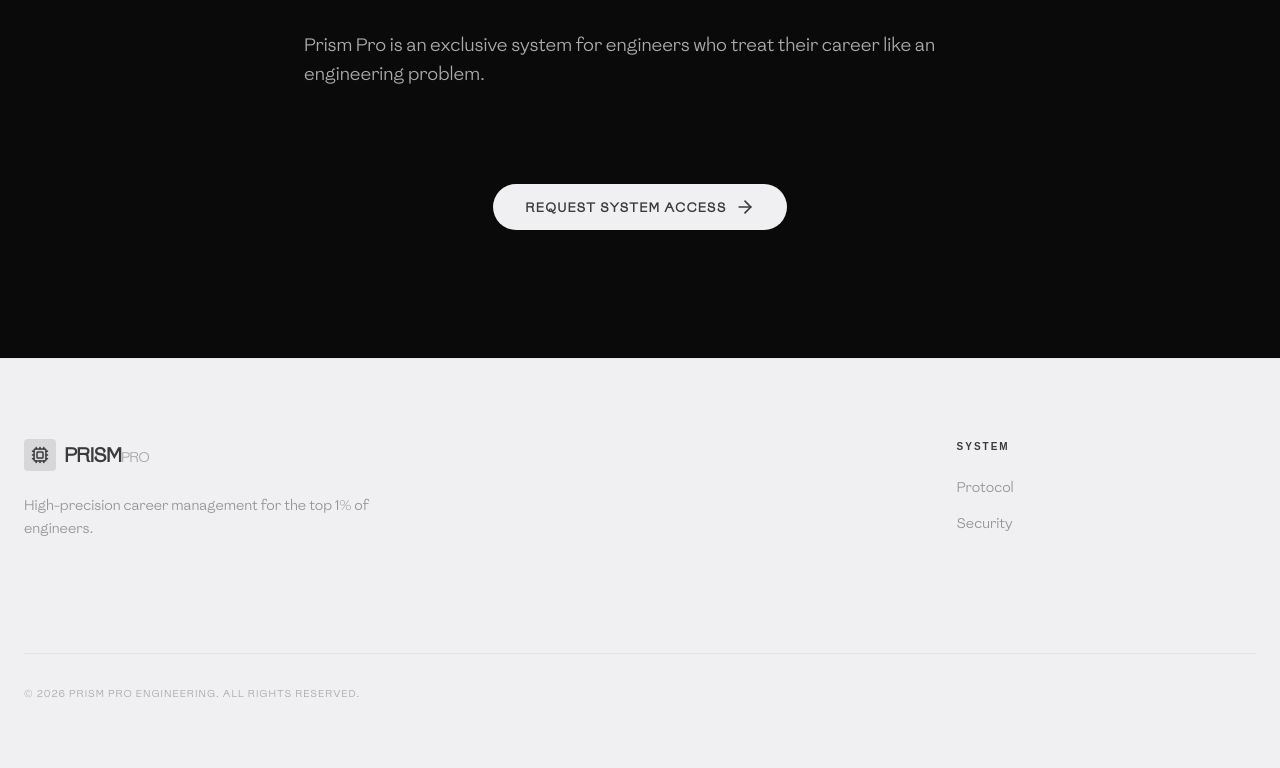
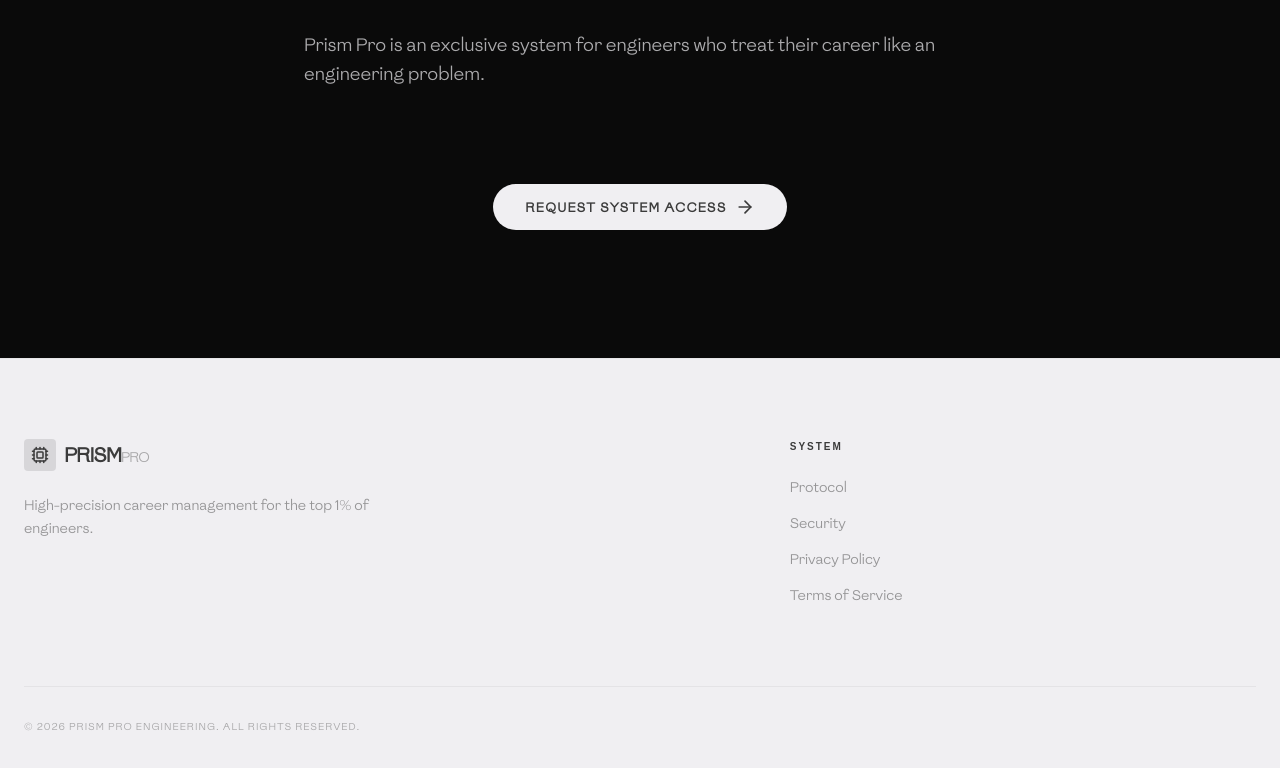
Before and after one commit to NagarjunMa/LinkedinAutomation, a Next.js app in the folder frontend/: page / in a window 1280 px wide. Shown: the part 3359-4127 px from the top of the page. Built offline with nearby package versions, Linux system fonts and the light colour scheme; no server answers; a web font is replaced by a local one.

Commit message:
google oAuth verification

```diff
--- a/frontend/src/app/page.tsx
+++ b/frontend/src/app/page.tsx
@@ -235,6 +235,8 @@ export default function LandingPage() {
               <ul className="text-sm opacity-50 space-y-4">
                 <li className="hover:opacity-100 transition-opacity cursor-pointer">Protocol</li>
                 <li className="hover:opacity-100 transition-opacity cursor-pointer">Security</li>
+                <li><Link href="/privacy" className="hover:opacity-100 transition-opacity cursor-pointer">Privacy Policy</Link></li>
+                <li><Link href="/terms" className="hover:opacity-100 transition-opacity cursor-pointer">Terms of Service</Link></li>
               </ul>
             </div>
           </div>
```
